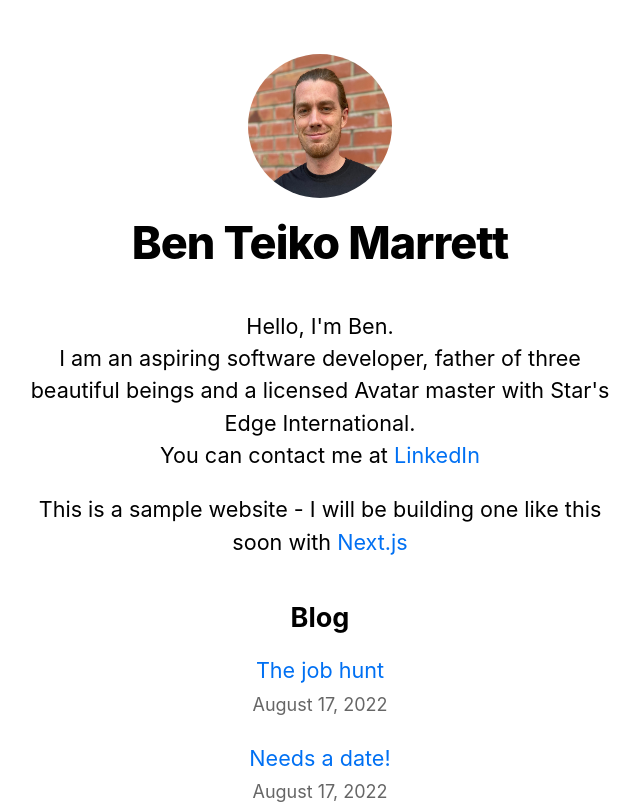
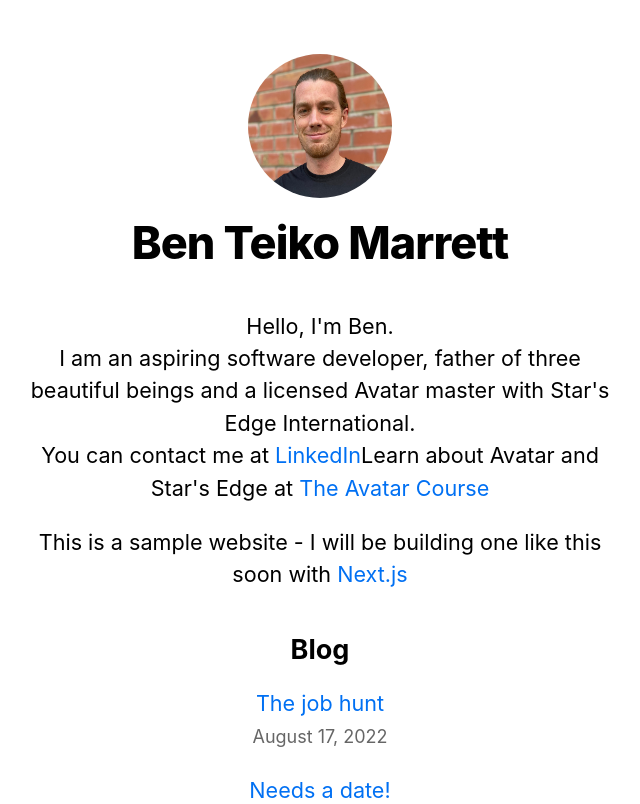
Before and after one commit to ben-marrett/nextjs-blog, a Next.js app: page / in a window 1280 px wide. Shown: the top 804 px of the page, without its empty margins (320-960 px from the left). Built offline with nearby package versions, Linux system fonts and the light colour scheme.

Commit message:
add avatar link

```diff
--- a/pages/index.js
+++ b/pages/index.js
@@ -27,6 +27,8 @@ export default function Home({ allPostsData }) {
           International. <br />
           You can contact me at{' '}
           <a href="https://www.linkedin.com/in/ben-teiko-marrett/">LinkedIn</a>
+          Learn about Avatar and Star's Edge at{' '}
+          <a href="www.theavatarcourse.com">The Avatar Course</a>
         </p>
         <p>
           This is a sample website - I will be building one like this soon with{' '}
```
